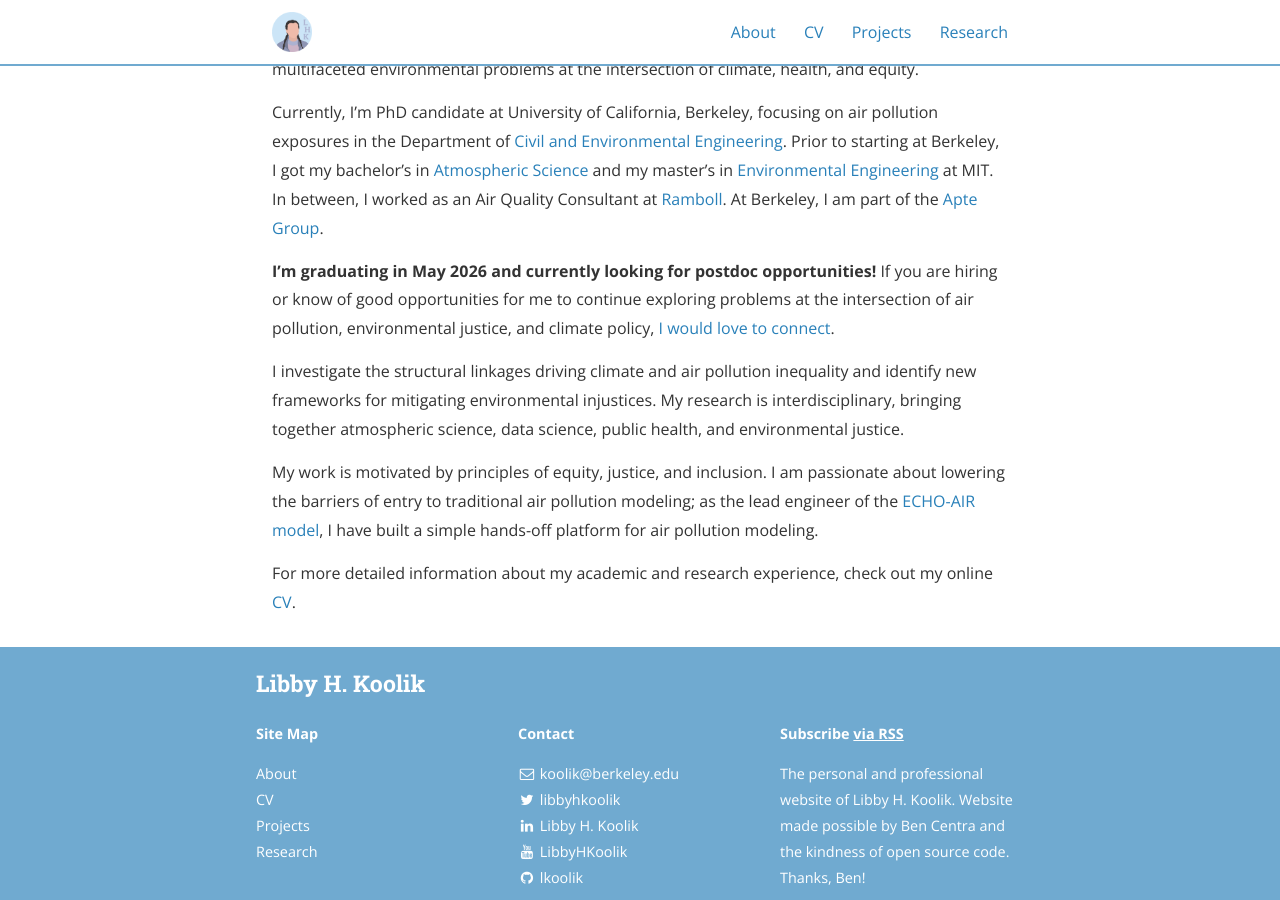
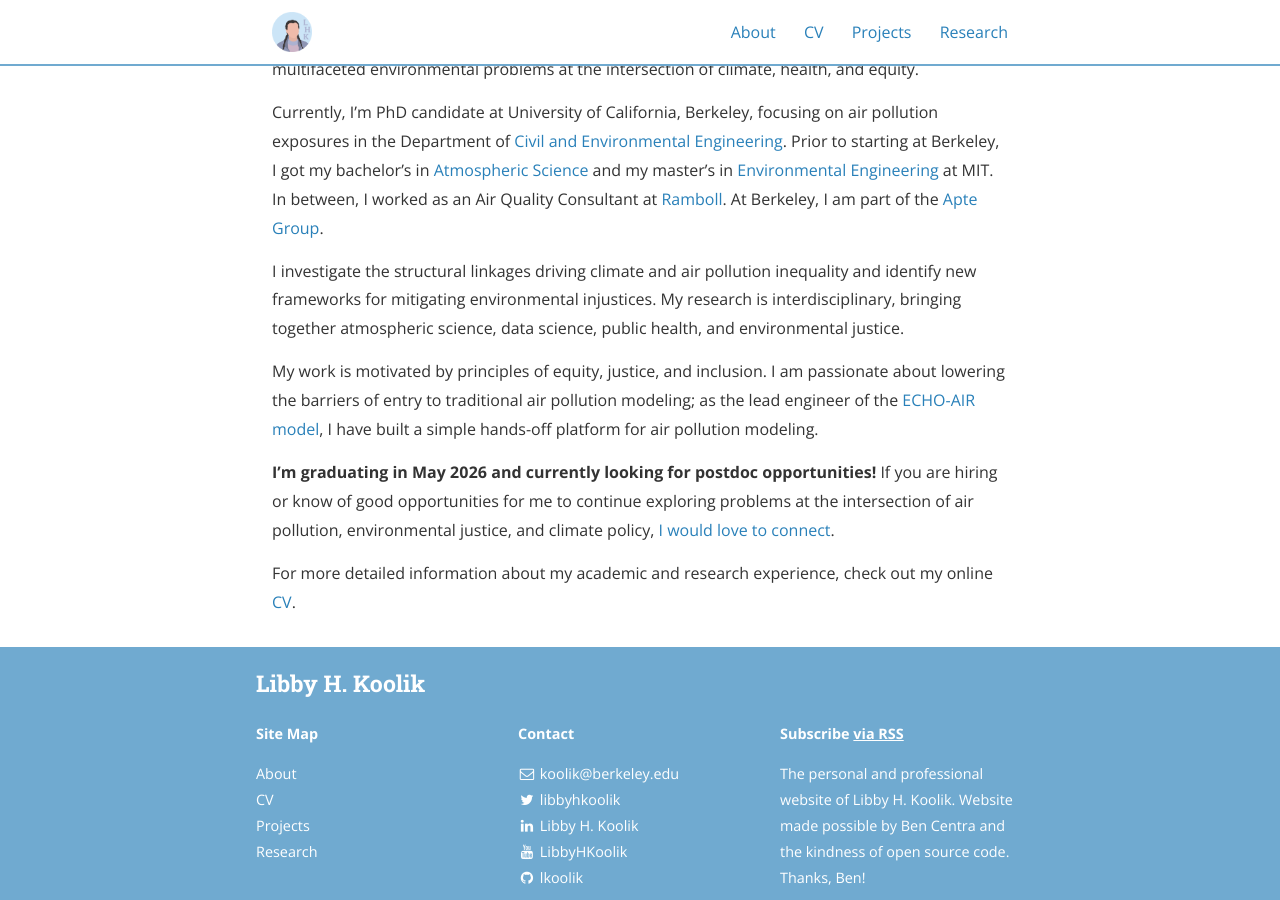
Before and after one commit to lkoolik/lkoolik.github.io, a Jekyll site: the page built from about.md, in a window 1280 px wide and 900 px high, scrolled down 576 px. Built offline with Jekyll 4.4.1, drawn with Linux system fonts in a browser that asks for light colours; nearby versions of some CDN libraries.

```diff
--- a/about.md
+++ b/about.md
@@ -15,10 +15,10 @@ Hi, I'm Libby! I am an air pollution engineer who works on systems-level solutio
 
 Currently, I'm PhD candidate at University of California, Berkeley, focusing on air pollution exposures in the Department of [Civil and Environmental Engineering](https://ce.berkeley.edu/). Prior to starting at Berkeley, I got my bachelor's in [Atmospheric Science](https://eapsweb.mit.edu/) and my master's in [Environmental Engineering](https://cee.mit.edu/) at MIT. In between, I worked as an Air Quality Consultant at [Ramboll](https://ramboll.com/services-and-sectors/environment-and-health/air-quality-management). At Berkeley, I am part of the [Apte Group](https://apte.berkeley.edu/).
 
-<b>I'm graduating in May 2026 and currently looking for postdoc opportunities!</b> If you are hiring or know of good opportunities for me to continue exploring problems at the intersection of air pollution, environmental justice, and climate policy, [I would love to connect](mailto:koolik@berkeley.edu).
-
 I investigate the structural linkages driving climate and air pollution inequality and identify new frameworks for mitigating environmental injustices. My research is interdisciplinary, bringing together atmospheric science, data science, public health, and environmental justice.
 
 My work is motivated by principles of equity, justice, and inclusion. I am passionate about lowering the barriers of entry to traditional air pollution modeling; as the lead engineer of the [ECHO-AIR model](https://echo-air-model.github.io/), I have built a simple hands-off platform for air pollution modeling.
 
+<b>I'm graduating in May 2026 and currently looking for postdoc opportunities!</b> If you are hiring or know of good opportunities for me to continue exploring problems at the intersection of air pollution, environmental justice, and climate policy, [I would love to connect](mailto:koolik@berkeley.edu).
+
 For more detailed information about my academic and research experience, check out my online [CV](https://lkoolik.github.io/CV/).
```
